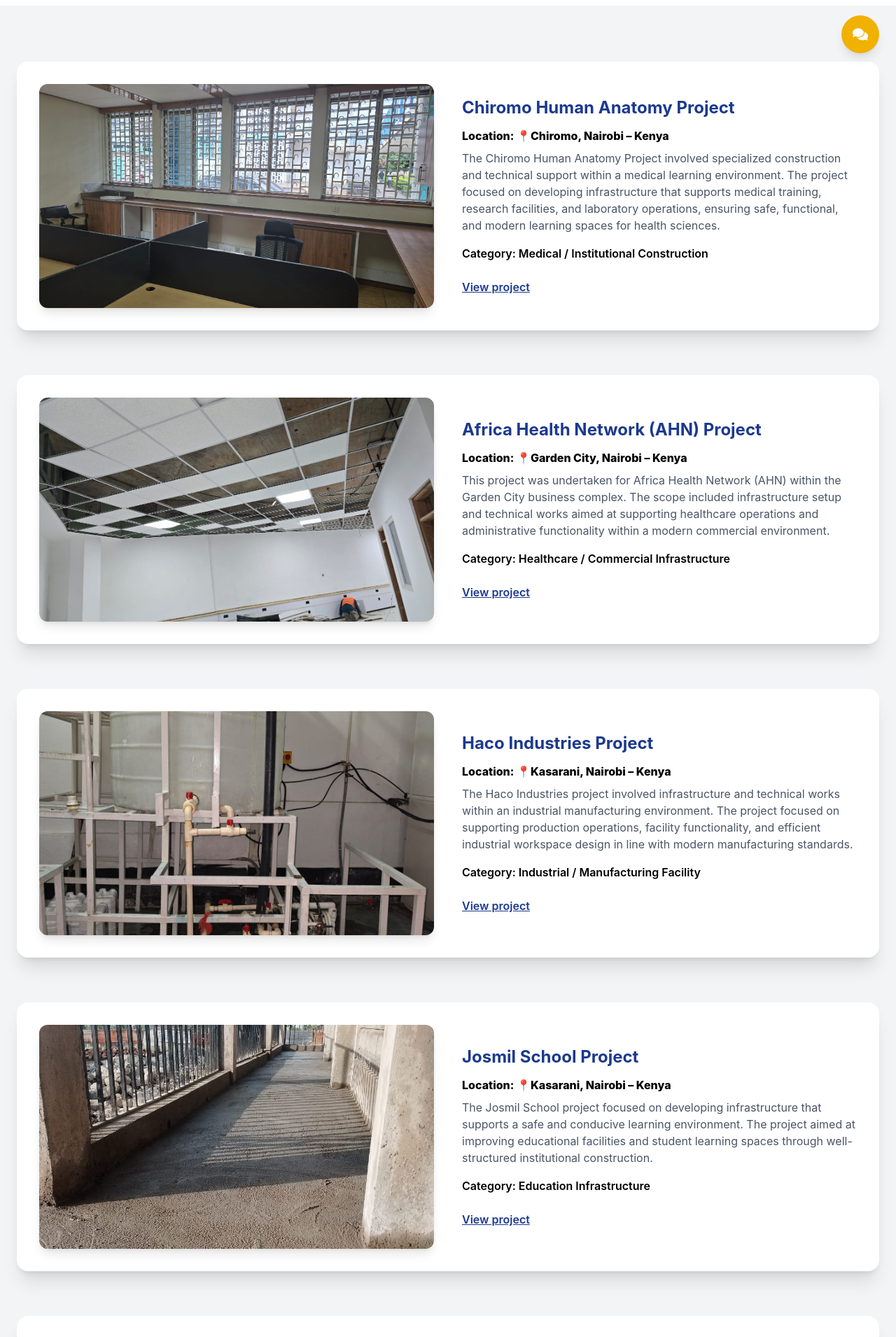
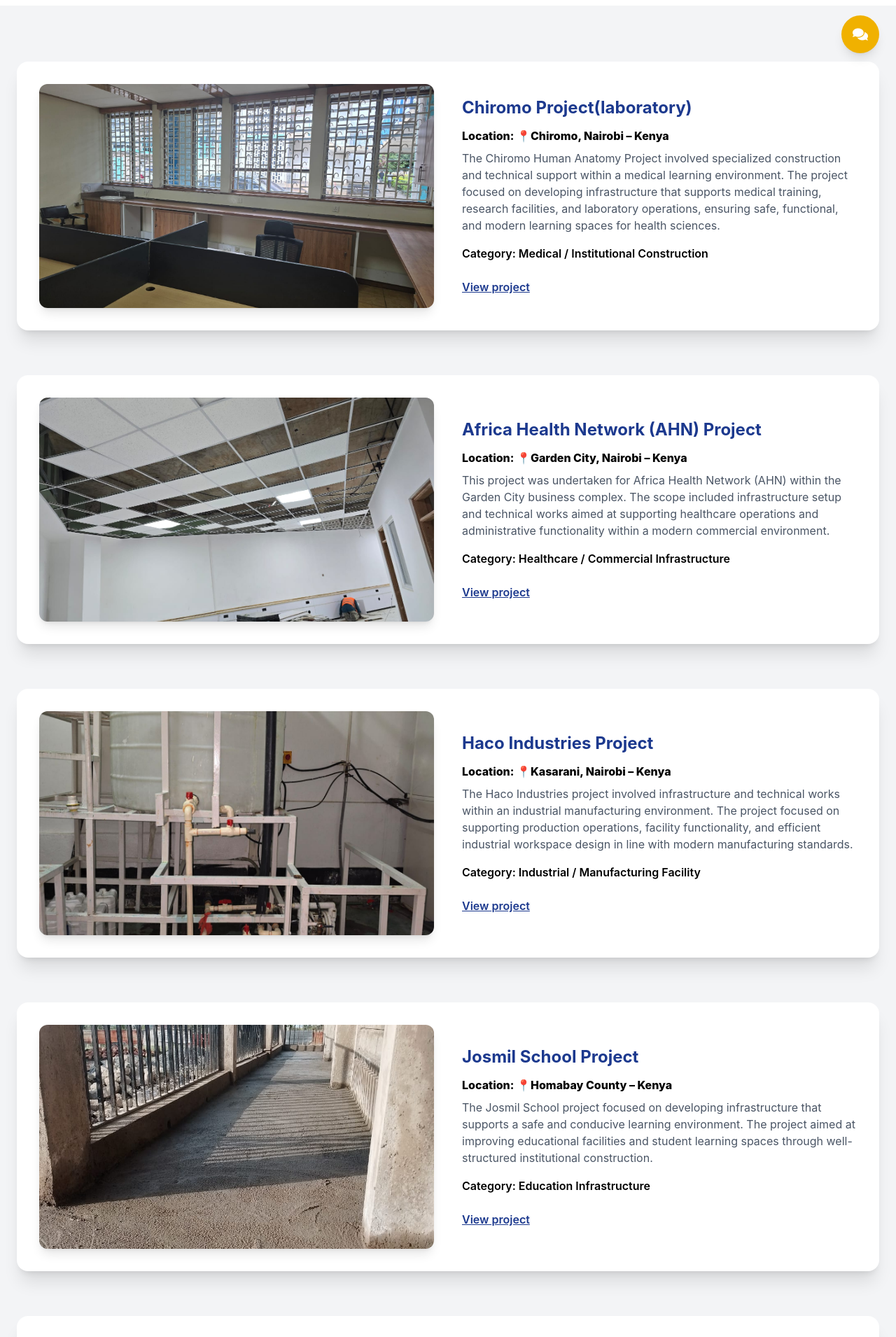
Before and after one commit to Yvonne-muthoni/Civieways-Construction-1, a React (Vite) app: page /projects in a window 1280 px wide. Shown: the part 700-2610 px from the top of the page at 70% size. Built offline with nearby package versions, Linux system fonts and the light colour scheme.

Commit message:
Heading name

```diff
--- a/package.json
+++ b/package.json
@@ -13,7 +13,6 @@
     "@tailwindcss/vite": "^4.2.1",
     "framer-motion": "^12.35.0",
     "react": "^19.2.0",
-    "react-countup": "^6.5.3",
     "react-dom": "^19.2.0",
     "react-icons": "^5.6.0",
     "react-intersection-observer": "^10.0.3",
--- a/src/data/projectsData.js
+++ b/src/data/projectsData.js
@@ -1,7 +1,7 @@
 export const projects = [
   {
     id: "chiromo-human-anatomy",
-    heading: "Chiromo Human Anatomy Project",
+    heading: "Chiromo Project(laboratory)",
     location: "📍Chiromo, Nairobi – Kenya",
     description:
       "The Chiromo Human Anatomy Project involved specialized construction and technical support within a medical learning environment. The project focused on developing infrastructure that supports medical training, research facilities, and laboratory operations, ensuring safe, functional, and modern learning spaces for health sciences.",
@@ -90,7 +90,7 @@
    {
    id: "Josmil School",
     heading: " Josmil School Project",
-    location: "📍Kasarani, Nairobi – Kenya",
+    location: "📍Homabay County – Kenya",
     description:
       "The Josmil School project focused on developing infrastructure that supports a safe and conducive learning environment. The project aimed at improving educational facilities and student learning spaces through well-structured institutional construction.",
     category: "Education Infrastructure",
@@ -129,7 +129,7 @@
 {
    id: "Shauri Yako Primary School",
     heading: "  Shauri Yako Primary School (Ministry of Education)",
-    location: "📍Ministry of Education – Kenya",
+    location: "📍Homabay County – Kenya",
     description:
       "The Shauri Yako Primary School project was undertaken in collaboration with the Ministry of Education to support the development of public education infrastructure. The work focused on improving learning facilities, classroom environments, and institutional support spaces for students and teachers.",
     category:"Government / Education Infrastructure",
@@ -177,7 +177,7 @@
 
   {
     id: "Haven Poultry",
-    heading: "Haven Poultry – Daily Farm (Steel Works)Haven Poultry – Daily Farm (Steel Works)",
+    heading: "Haven Poultry – Dairy Farm(Steel Work)",
     location: "📍Ruai, Nairobi – Kenya",
     description:
       "The Haven Poultry – Daily Farm project involved structural steel fabrication and installation for poultry farming infrastructure. The project focused on constructing durable steel frameworks and agricultural structures designed to support efficient poultry production and long-term farm operations.",
```
Also changed, not shown: 1 other file (tests, documents, lock files or other folders).
